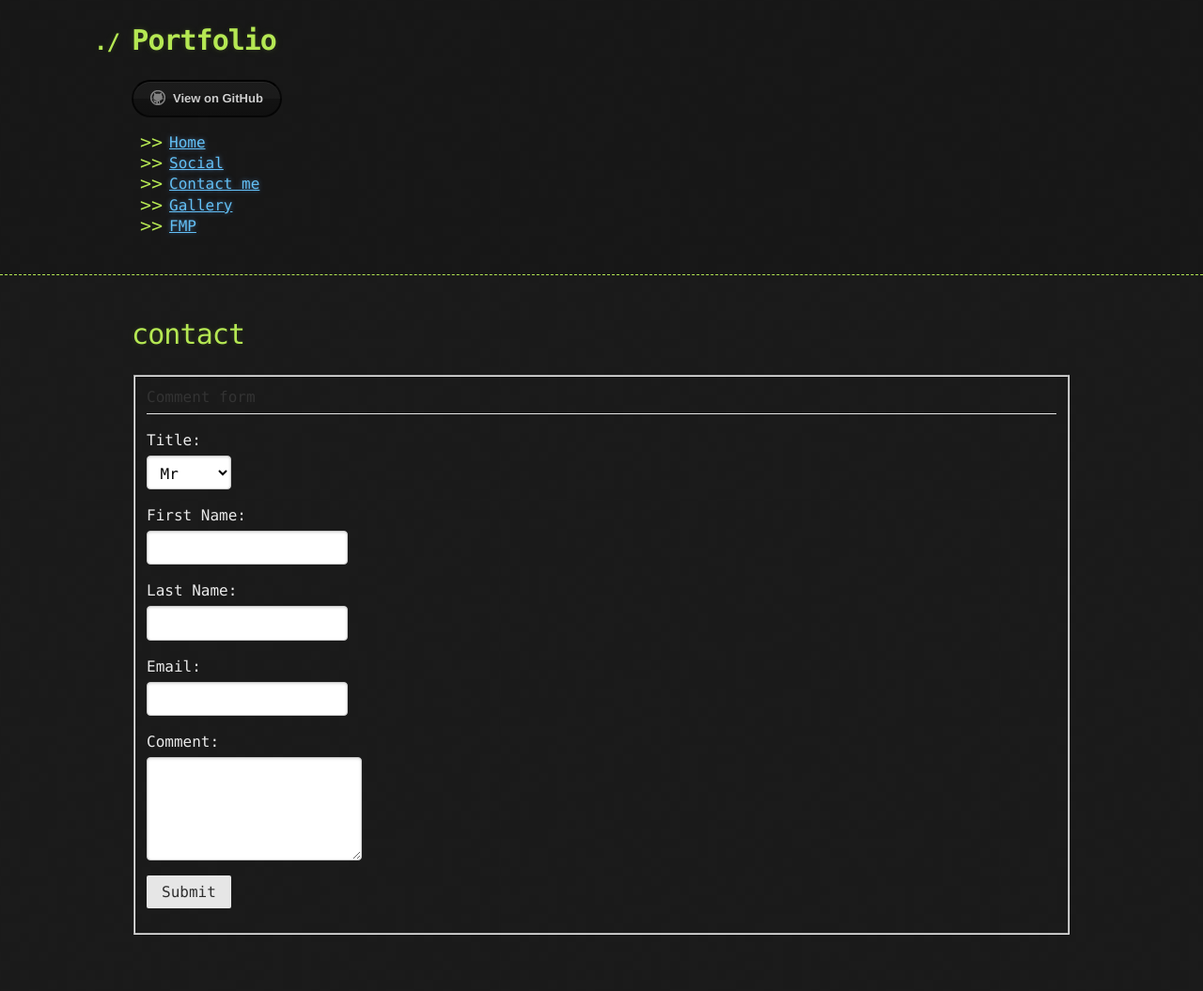
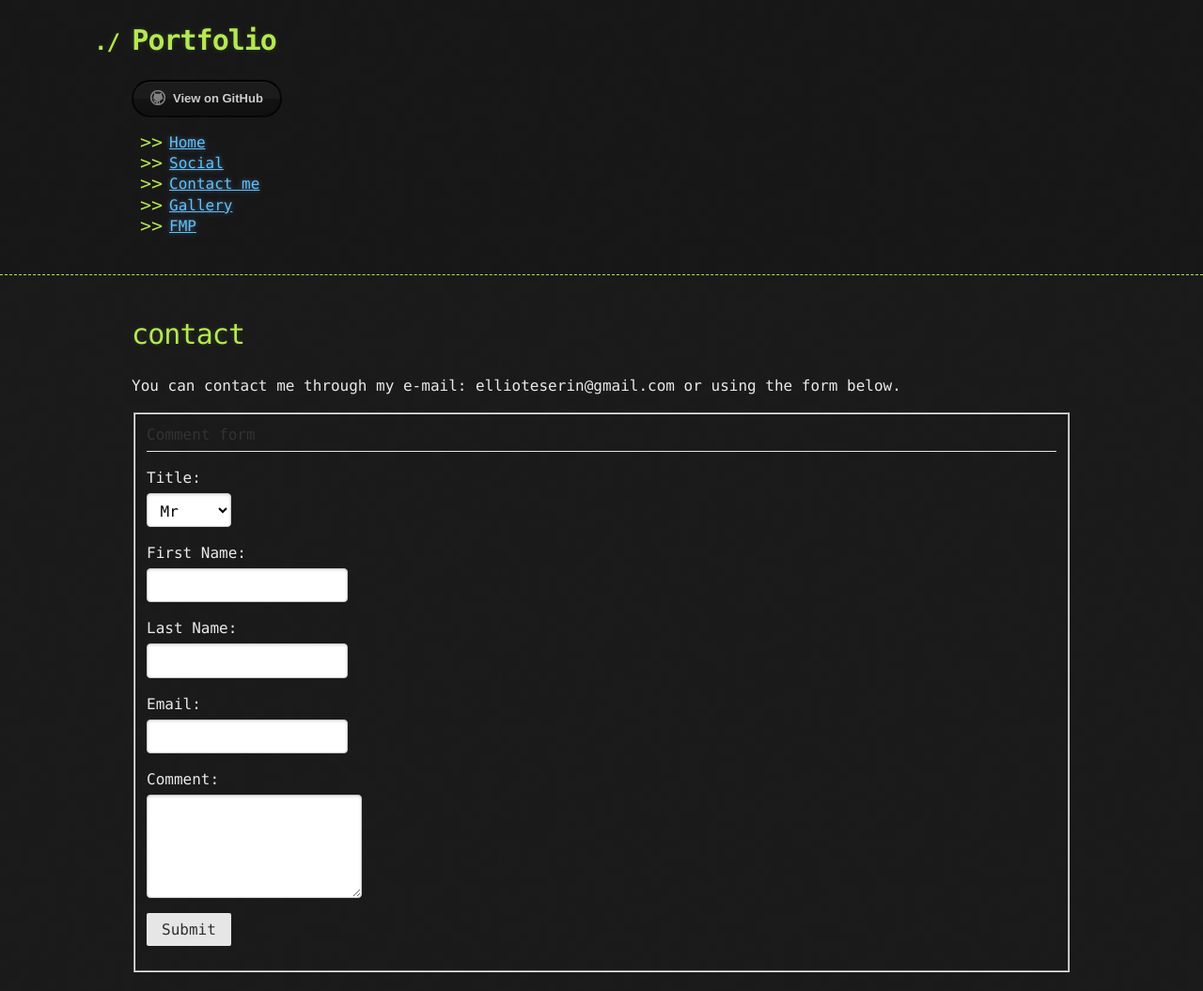
Before and after one commit to ElliotEserin/Portfolio, a Jekyll site: the page built from contact.md, in a window 1280 px wide. Shown: the whole page at 94% size. Built offline with Jekyll 4.4.1, drawn with Linux system fonts in a browser that asks for light colours; nearby versions of some CDN libraries; the repository's description, which GitHub fills in, is left out; our own code applies the rules of GitHub Pages for plain Markdown files; before the commit the page ends 1015 px from its top, so only the background shows below that.

Commit message:
Update contact.md

```diff
--- a/contact.md
+++ b/contact.md
@@ -3,3 +3,5 @@ layout: form
 ---
 
 # contact
+
+You can contact me through my e-mail: ellioteserin@gmail.com or using the form below.
```
